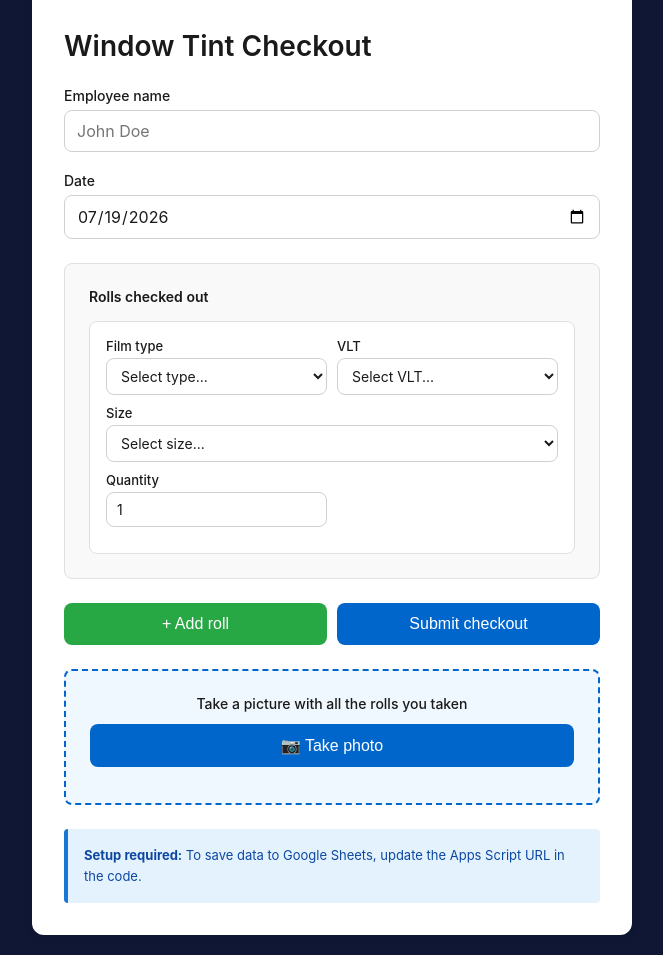
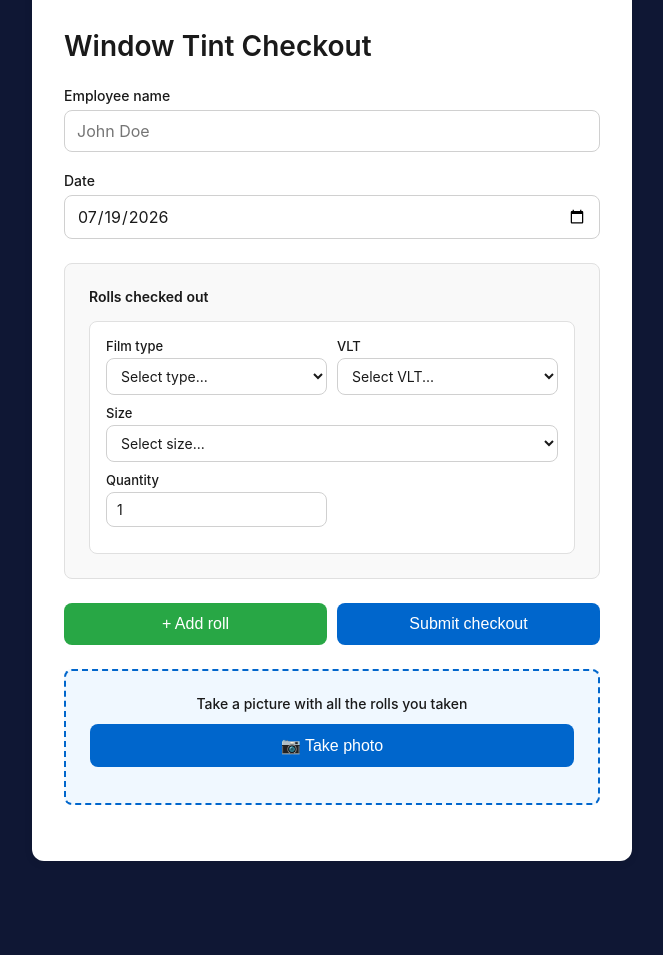
Before and after one commit to andrewTPmobile/inventory, a website: page tpcheckout/window-tint-checkout.html in a window 1280 px wide. Shown: the part 141-1096 px from the top of the page, without its empty margins (308-971 px from the left). After the commit the page ends 1022 px from the top, so only its background shows below. Drawn offline with Linux system fonts and the light colour scheme.

Commit message:
Remove info box about Google Sheets setup
Removed setup instructions for Google Sheets integration.

```diff
--- a/tpcheckout/window-tint-checkout.html
+++ b/tpcheckout/window-tint-checkout.html
@@ -341,9 +341,7 @@
             Could not submit. Please check the form and try again.
         </div>
 
-        <div class="info-box">
-            <strong>Setup required:</strong> To save data to Google Sheets, update the Apps Script URL in the code.
-        </div>
+
     </div>
 
     <script>
```
